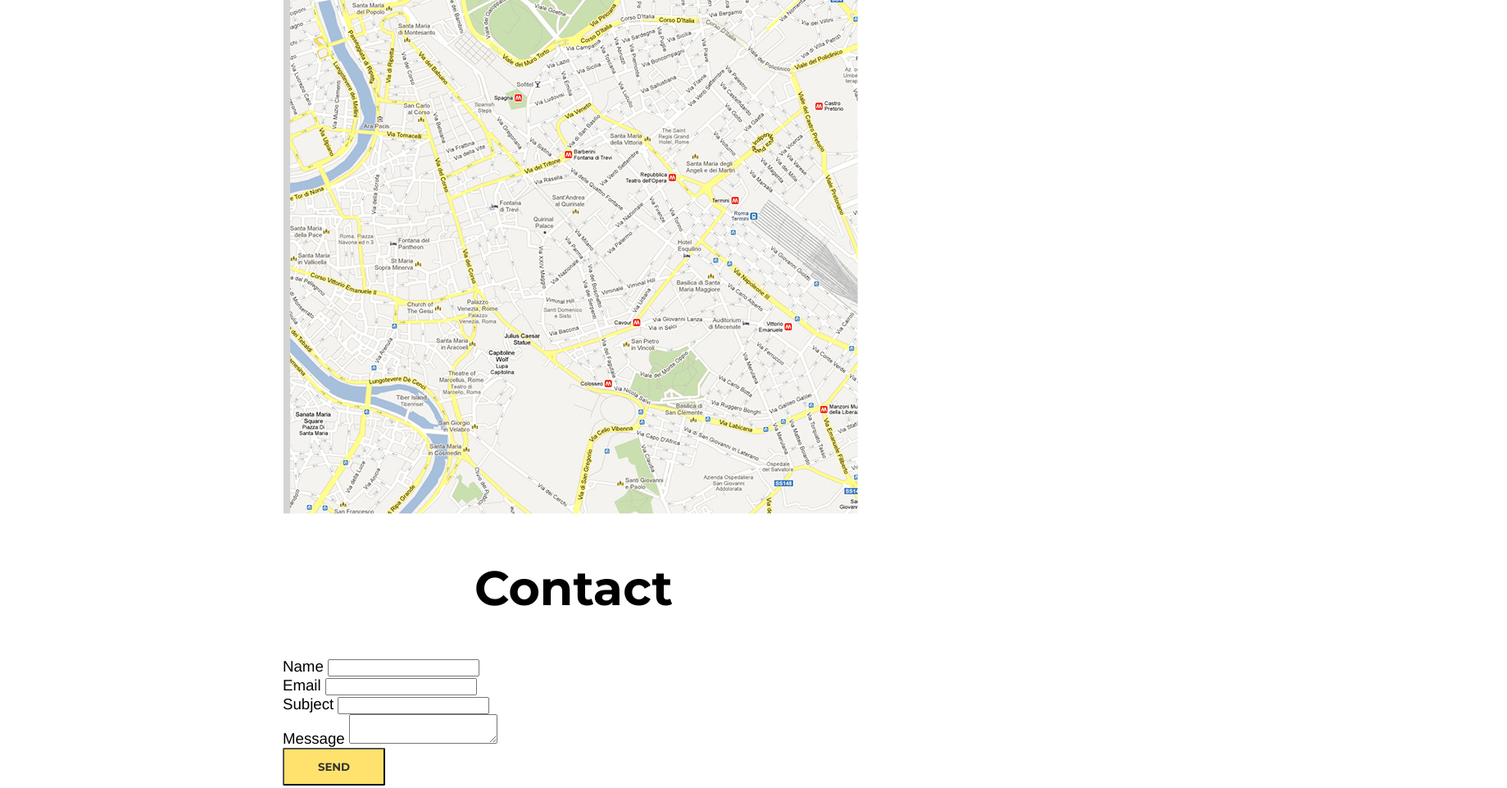
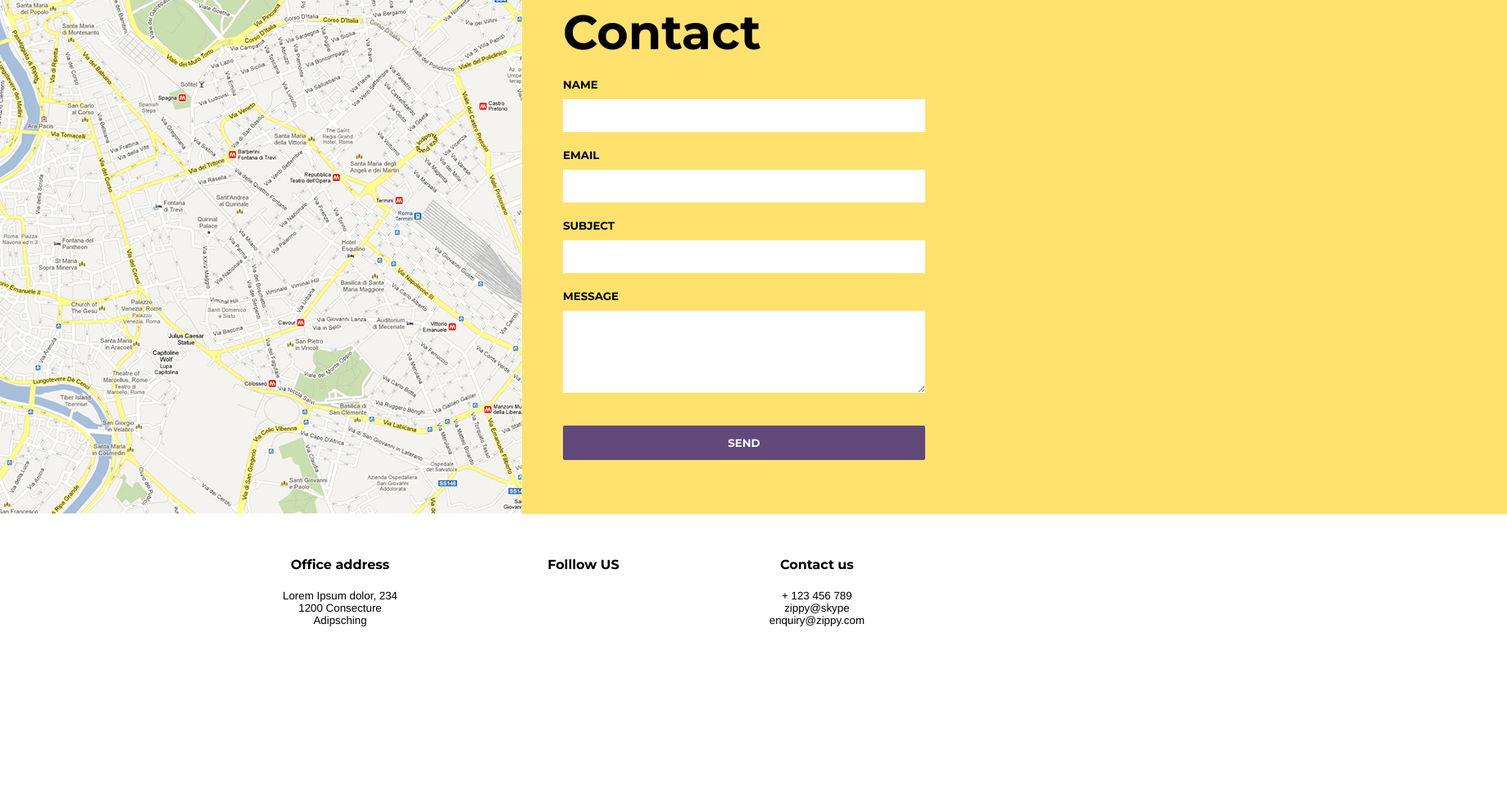
Before and after one commit to KeyKkey/Zippy, a plain HTML site: page index.html in a window 1280 px wide. Shown: the part 6956-7917 px from the top of the page at 82% size, 1839 px wide, since content can reach past the window. After the commit the page ends 7733 px from the top, so only its background shows below. Drawn offline with Linux system fonts and the light colour scheme.

Commit message:
Update Version 3.0
Wrote code for feedback form
Started write code for footer

```diff
--- a/style.css
+++ b/style.css
@@ -491,3 +491,97 @@
 .blog__article .btn__read:hover {
     background-color: #ffe26d;
 }
+
+.contact__block {
+    display: flex;
+    position: relative;
+
+}
+
+.contact__block__map {
+    position: absolute;
+    left: -410px;
+
+}
+
+.contact__block__feedback {
+    margin-left: 292px;
+    padding-left: 50px;
+    padding-right: 100%;
+    height: 654px;
+    background-color: #ffe26d;
+}
+
+.contact__block h2 {
+    margin-bottom: 0;
+    margin-top: 30px;
+    padding-right: 200px;
+}
+
+.feedback-form-group label {
+    display: inline-block;
+    padding-top: 20px;
+    padding-bottom: 10px;
+    font-size: 10pt;
+    font-weight: bold;
+    font-family: 'Montserrat', sans-serif;
+    text-transform: uppercase;
+}
+
+.feedback-form input[type="text"],
+.feedback-form select,
+.feedback-form textarea {
+    box-sizing: border-box;
+    width: 100%;
+    height: 40px;
+    font: inherit;
+    color: inherit;
+    border: none;
+}
+
+.feedback-form textarea {
+    display: block;
+    min-height: 100px;
+}
+
+.checkbox-area {
+    margin-bottom: 25px;
+    padding-top: 25px;
+    padding-bottom: 25px;
+    padding-left: 17px;
+    border-bottom: 1px solid #d5d5d5;
+}
+
+.checkbox-area input[type="checkbox"] {
+    margin: 0;
+    margin-right: 5px;
+}
+
+.contact__block__feedback .btn {
+    background-color: #62497c;
+    width: 100%;
+    margin-top: 40px;
+    color: white;
+    border: none;
+    font-family: 'Montserrat', sans-serif;
+    font-size: 10pt;
+    font-weight: bold;
+}
+
+.footer__block {
+    display: flex;
+    justify-content: space-between;
+    margin-top: 30px;
+}
+
+.footer__block h4 {
+    font-size: 12pt;
+    font-family: 'Montserrat', sans-serif;
+    font-weight: bold;
+    text-align: center;
+}
+
+.footer__block p {
+    text-align: center;
+    font-size: 10pt;
+}
```
